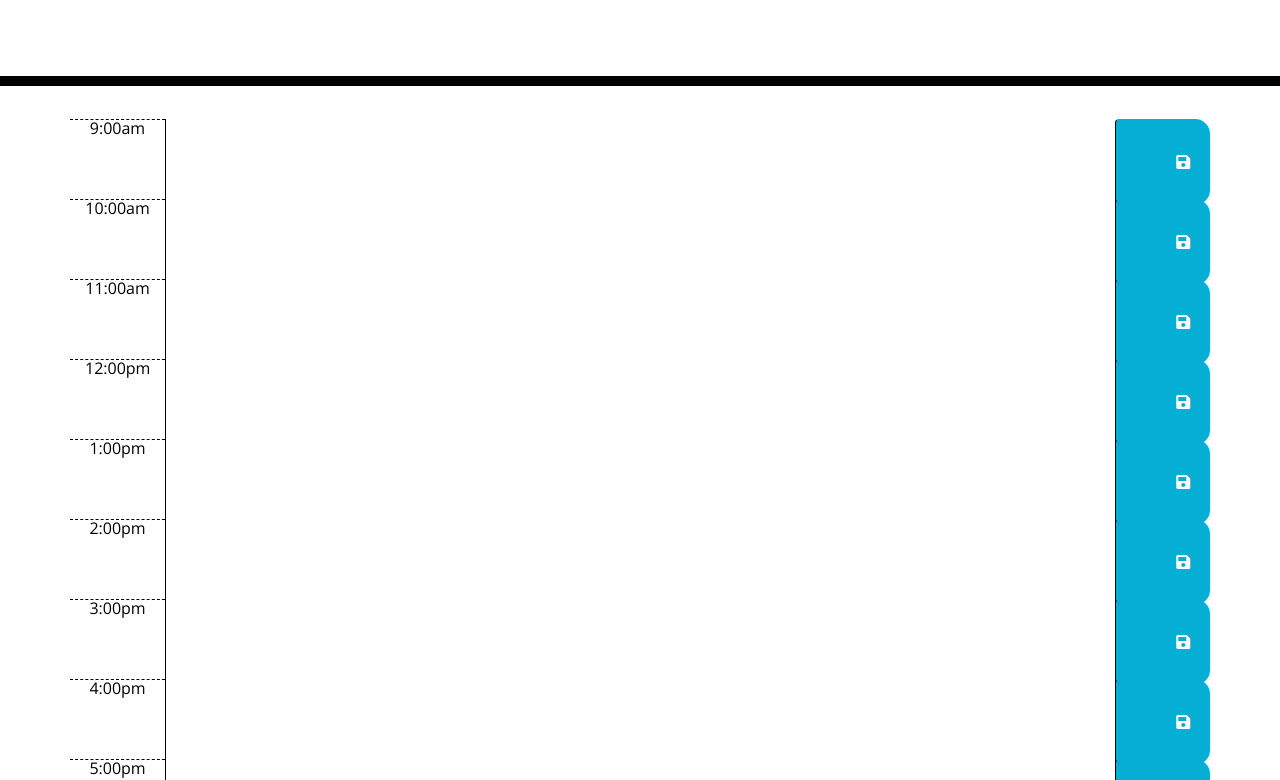
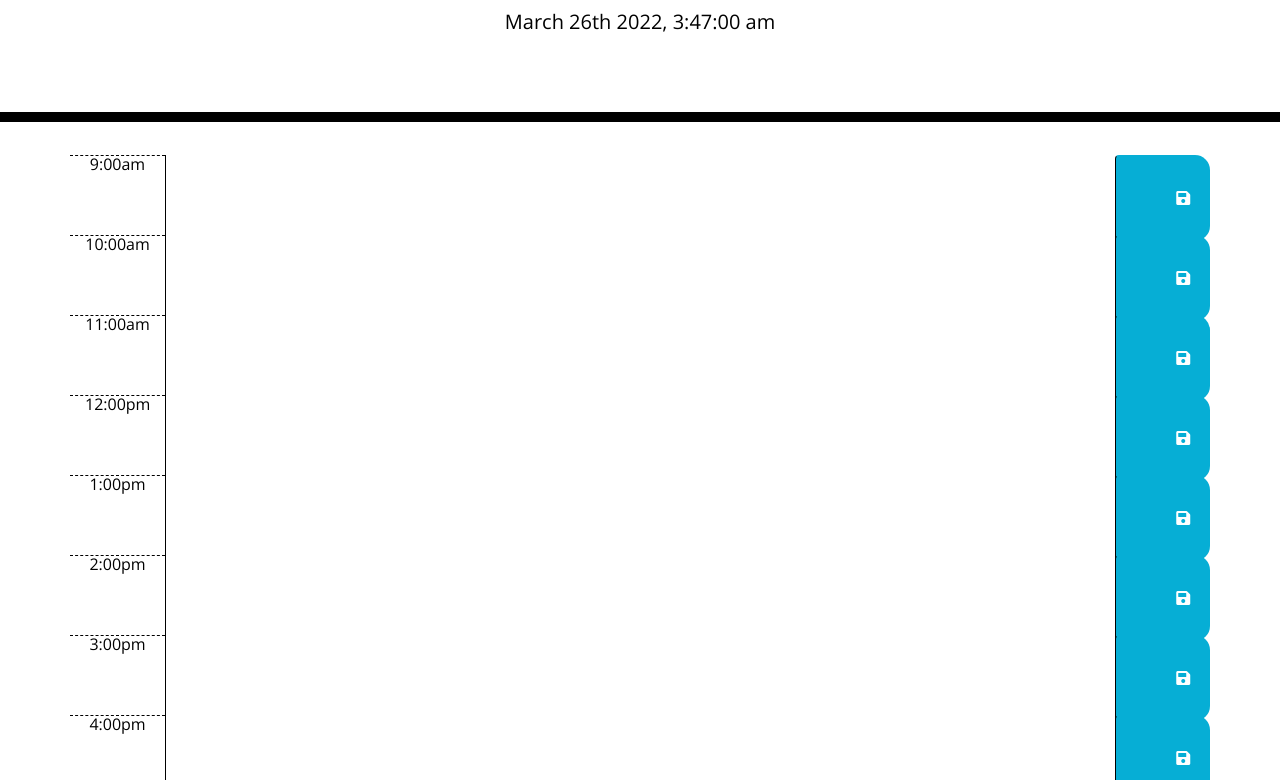
Before and after one commit to JamieSteinbauer/super-disco, a plain HTML site: page index.html in a window 1280 px wide. Shown: the part 182-962 px from the top of the page. Drawn offline with nearby package versions, Linux system fonts and the light colour scheme.

Commit message:
added current time to currentDay id

```diff
--- a/assets/js/script.js
+++ b/assets/js/script.js
@@ -1,3 +1,5 @@
-// const currentTime = document.querySelector("#currentDay");
+$(document).ready(function () {
+  //display current day and time
+  $("#currentDay").text(moment().format("MMMM Do YYYY, h:mm:ss a"));
 
-// const showCurrentTime =
+  });
--- a/index.html
+++ b/index.html
@@ -106,5 +106,6 @@
 
     <script src="https://code.jquery.com/jquery-3.4.1.min.js"></script>
     <script src="https://cdnjs.cloudflare.com/ajax/libs/moment.js/2.24.0/moment.min.js"></script>
+    <script src="./assets/js/script.js"></script>
   </body>
 </html>
```
